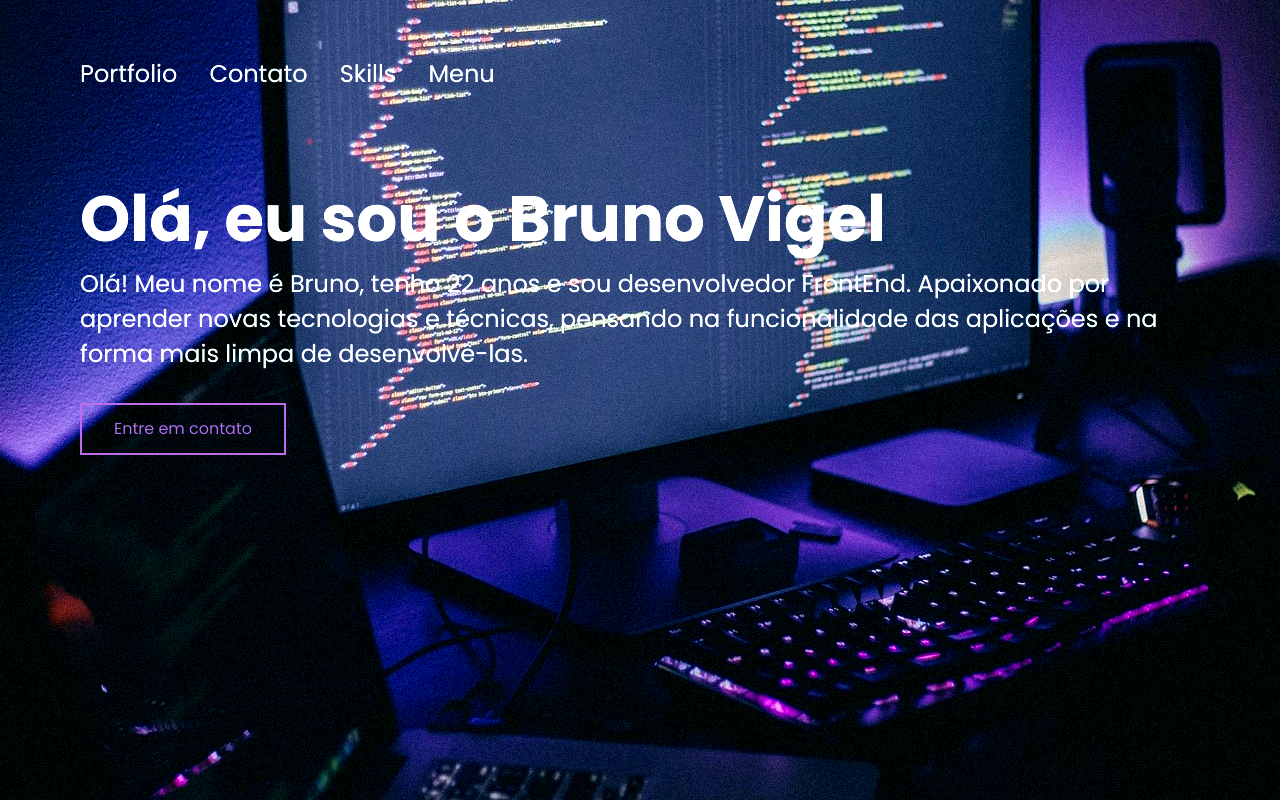
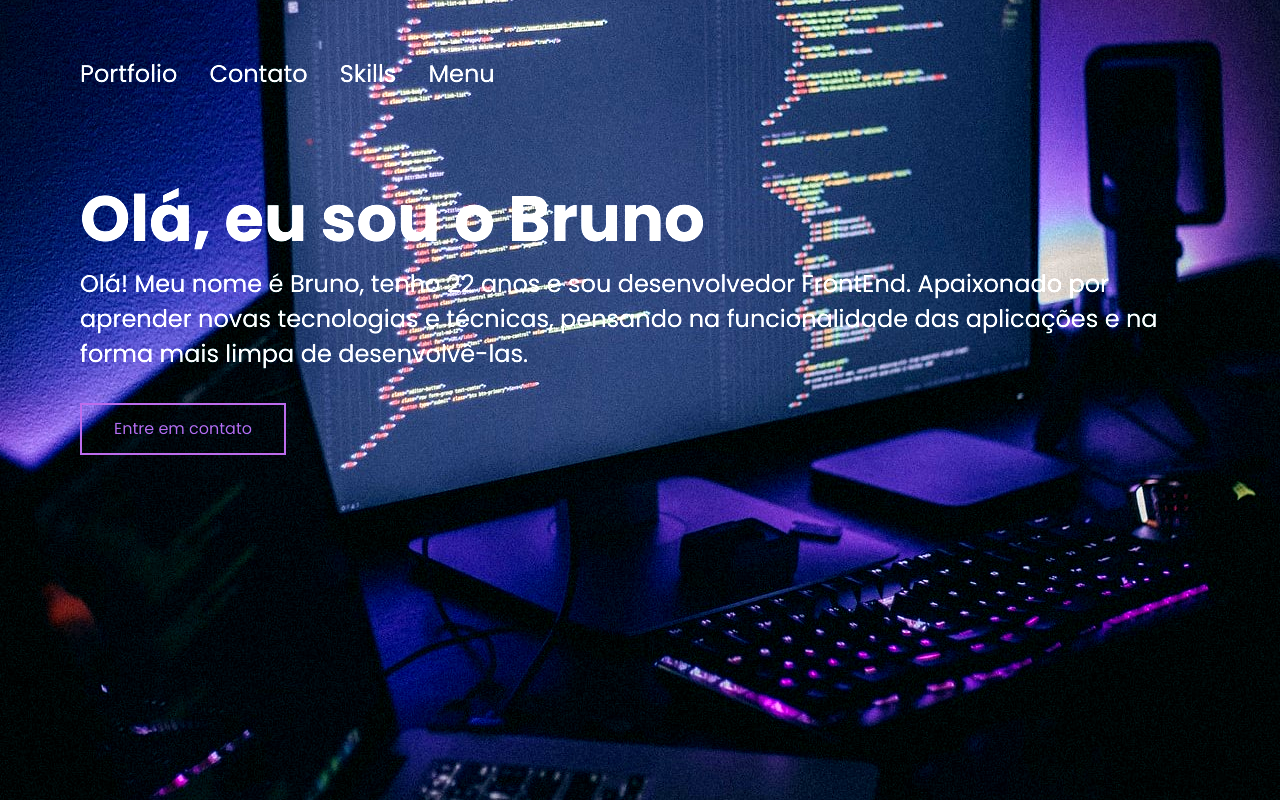
Before and after one commit to BrunoVigel/ReactPortfolio, a React (Vite) app: page / in a window 1280 px wide. Built offline with nearby package versions, Linux system fonts and the light colour scheme.

Commit message:
correcao hero

```diff
--- a/src/components/Hero/index.jsx
+++ b/src/components/Hero/index.jsx
@@ -8,7 +8,7 @@ export function Hero() {
       <div className="hero">
         <Header />
         <div className="container">
-          <h1><Typewriter words={['Olá, eu sou o Bruno Vigel']} cursor cursorStyle='|' /></h1>
+          <h1><Typewriter words={['Olá, eu sou o Bruno']} cursor cursorStyle='|' /></h1>
           <p>
             Olá! Meu nome é Bruno, tenho 22 anos e sou desenvolvedor FrontEnd.
             Apaixonado por aprender novas tecnologias e técnicas, pensando na
```
